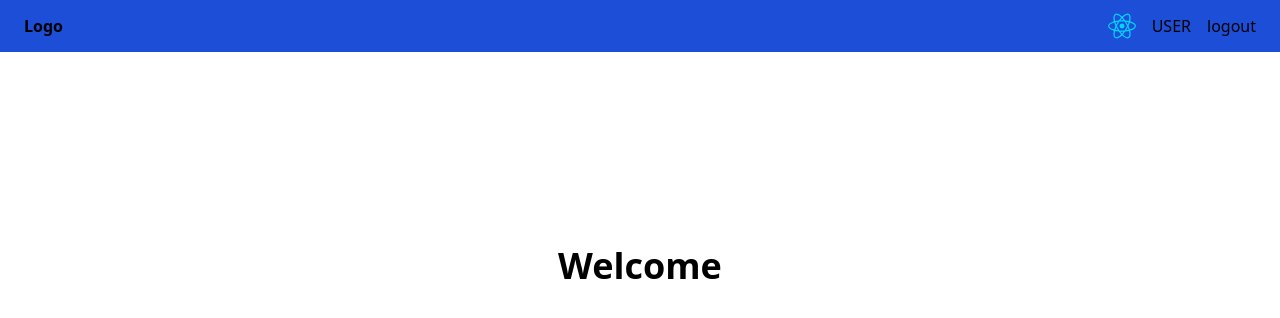
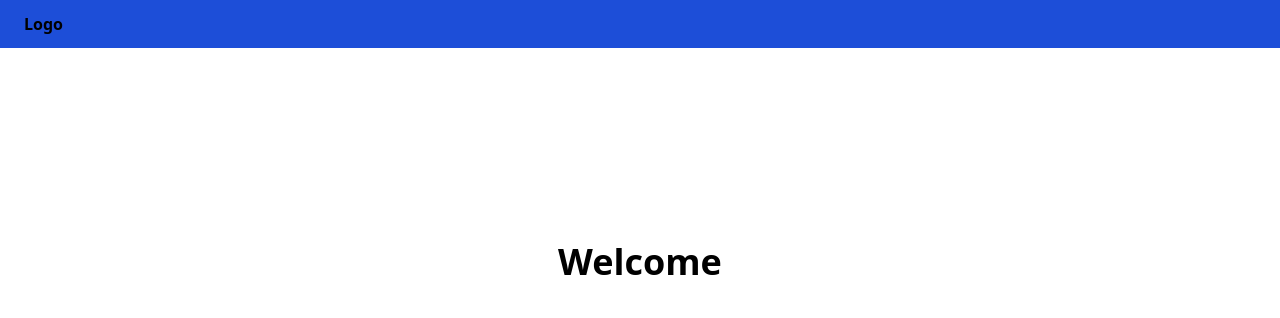
Before and after one commit to Bigchills/OAuth, a React (Vite) app: page /home in a window 1280 px wide. Shown: the top 318 px of the page. Built offline with nearby package versions, Linux system fonts and the light colour scheme.

Commit message:
user fix 2

```diff
--- a/src/components/Loginmodal.jsx
+++ b/src/components/Loginmodal.jsx
@@ -20,6 +20,7 @@ const Loginmodal = ({ closeModal }) => {
         method: 'POST',
         headers: {
           'Content-Type': 'application/json',
+
         },
         body: JSON.stringify(loginData),
       });
--- a/src/components/Mainnav.jsx
+++ b/src/components/Mainnav.jsx
@@ -3,7 +3,7 @@ import { useState, useEffect, } from 'react'
 import axios from 'axios'
 
 
-const Mainnav = () => {
+const Mainnav = ({user}) => {
 
   return (
     <div>
@@ -13,12 +13,14 @@ const Mainnav = () => {
           <div className="font-semibold">
             <a href="">Logo</a>
           </div>
+
+          {user &&(
           <div className="flex gap-4 items-center min-w-6">
             <div className="rounded-full">
-              <img src="/images/react.svg" alt="userPhoto" className="rounded-full h-7 w-7"/>
+              <img src={user.avatar} alt="userPhoto" className="rounded-full h-7 w-7"/>
             </div>
             <div>
-              <h5>USER</h5>
+              <h5>{user.username}</h5>
             </div>
             <div>
               <button>
@@ -26,6 +28,7 @@ const Mainnav = () => {
               </button>
             </div>
           </div>
+          )}
         </nav>
 
     </div>
```
